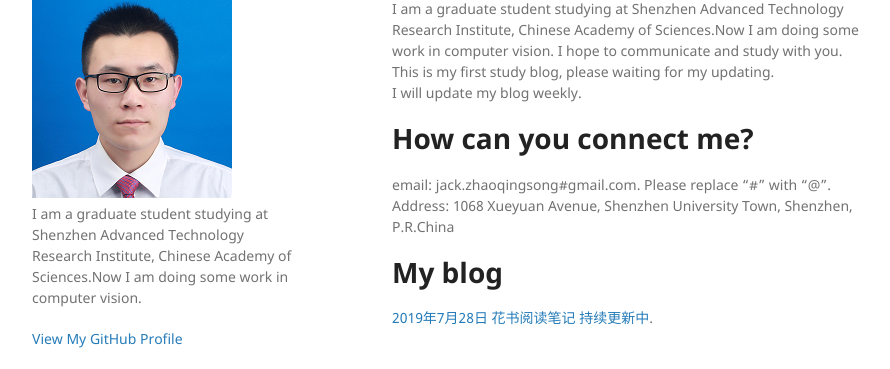
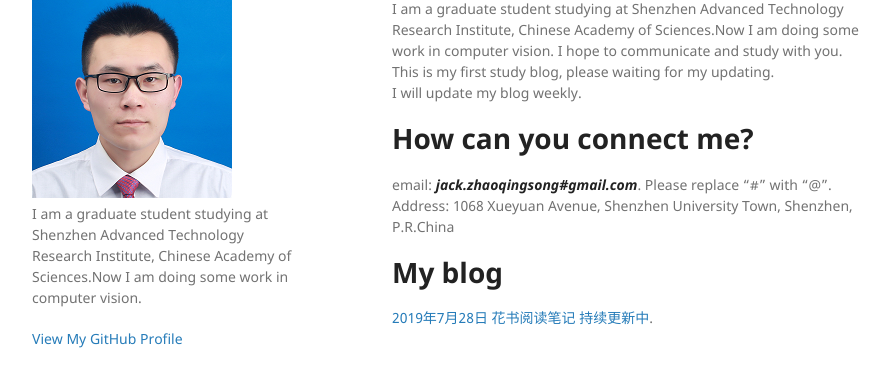
Before and after one commit to mengzhezhou/mengzhezhou.github.io, a Jekyll site: the page built from index.md, in a window 1280 px wide. Shown: the part 111-480 px from the top of the page, without its empty margins (178-1068 px from the left). Built offline with Jekyll 4.4.1, drawn with Linux system fonts in a browser that asks for light colours; our own code applies the rules of GitHub Pages for plain Markdown files.

Commit message:
add jekyll theme

```diff
--- a/index.md
+++ b/index.md
@@ -4,7 +4,7 @@ I am a graduate student studying at Shenzhen Advanced Technology Research Instit
 <br>I will update my blog weekly.
 
 # How can you connect me?
-email: jack.zhaoqingsong#gmail.com. Please replace "#" with "@".
+email: ***jack.zhaoqingsong#gmail.com***. Please replace "#" with "@".
 <br>Address: 1068 Xueyuan Avenue, Shenzhen University Town, Shenzhen, P.R.China
 
 # My blog
```
